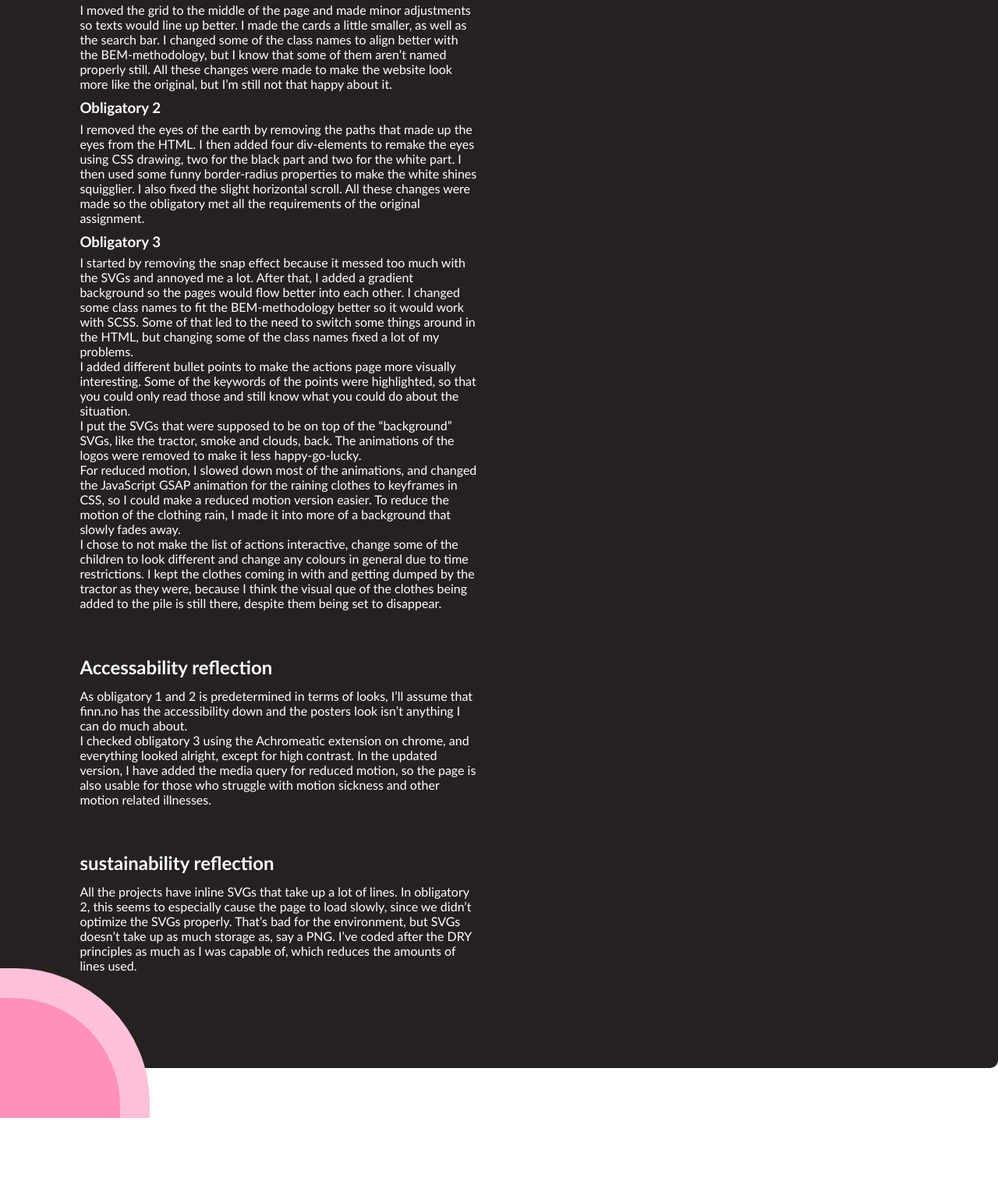
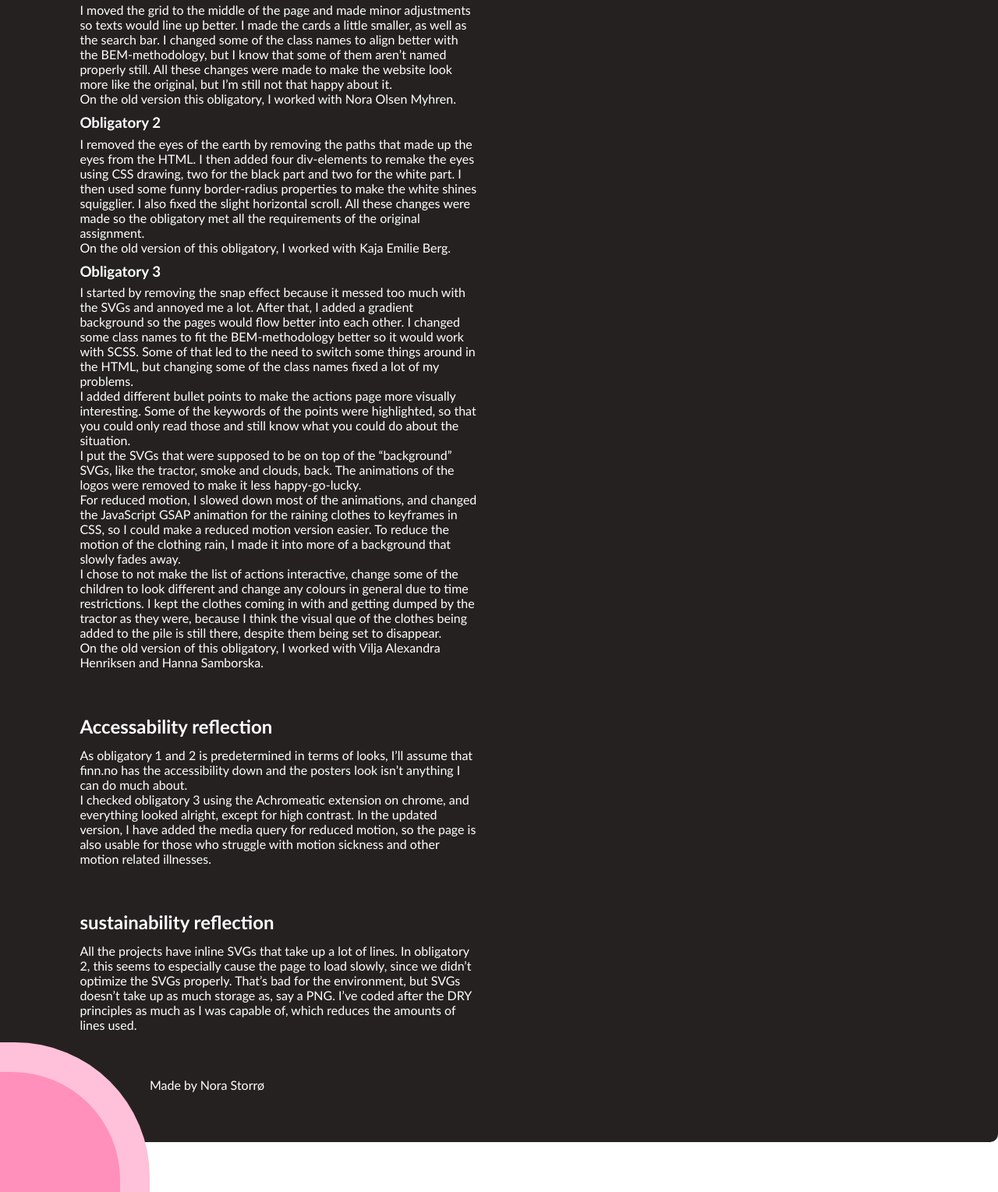
Before and after one commit to norsto/advancedCSS-portfolio, a plain HTML site: page index.html in a window 1280 px wide. Shown: the part 1432-2961 px from the top of the page at 78% size. Before the commit the page ends 2866 px from the top, so only its background shows below. Drawn offline with Linux system fonts and the light colour scheme.

Commit message:
saving changes

```diff
--- a/index.html
+++ b/index.html
@@ -18,7 +18,6 @@
 <div class="flex">
     <section class="section">
         <h2 class="section__title">Recreating FINN.no's page</h2>
-        <!--might wanna check github to see what the task actually is...-->
 
         <div class="section__div--flex">
             <article class="section__article--old">
@@ -31,7 +30,6 @@
                 <a href="oblig-1-new/page-screenshot1.html">obligatory 1 new version</a>
             </article>
         </div>
-    <!--links or something??-->
     </section>
 
     <section class="section">
@@ -104,6 +102,7 @@
                     but I know that some of them aren’t named properly still. All these changes were made to make the website look more like
                     the original, but I’m still not that happy about it.
                 </p>
+                <p>On the old version this obligatory, I worked with Nora Olsen Myhren.</p>
             </article>
 
             <article class="section__article--article">
@@ -114,6 +113,7 @@
                     border-radius properties to make the white shines squigglier. I also fixed the slight horizontal scroll. All these changes
                     were made so the obligatory met all the requirements of the original assignment.
                 </p>
+                <p>On the old version of this obligatory, I worked with Kaja Emilie Berg.</p>
             </article>
 
             <article class="section__article--article">
@@ -142,6 +142,7 @@
                     in general due to time restrictions. I kept the clothes coming in with and getting dumped by the tractor as they were,
                     because I think the visual que of the clothes being added to the pile is still there, despite them being set to disappear.
                 </p>
+                <p>On the old version of this obligatory, I worked with Vilja Alexandra Henriksen and Hanna Samborska.</p>
             </article>
     </article>
 
@@ -166,6 +167,7 @@
             say a PNG. I’ve coded after the DRY principles as much as I was capable of, which reduces the amounts of lines used.
         </p>
     </article>
+    <p class="madeby">Made by Nora Storrø</p>
 </section>
 
 <div class="drawing__bottom--under">
--- a/style.scss
+++ b/style.scss
@@ -117,3 +117,7 @@ h1,
 a {
     color: $text;
 }
+
+.madeby{
+    margin-left: 10vw;
+}
```
Also changed, not shown: style.css, 1 other file.
